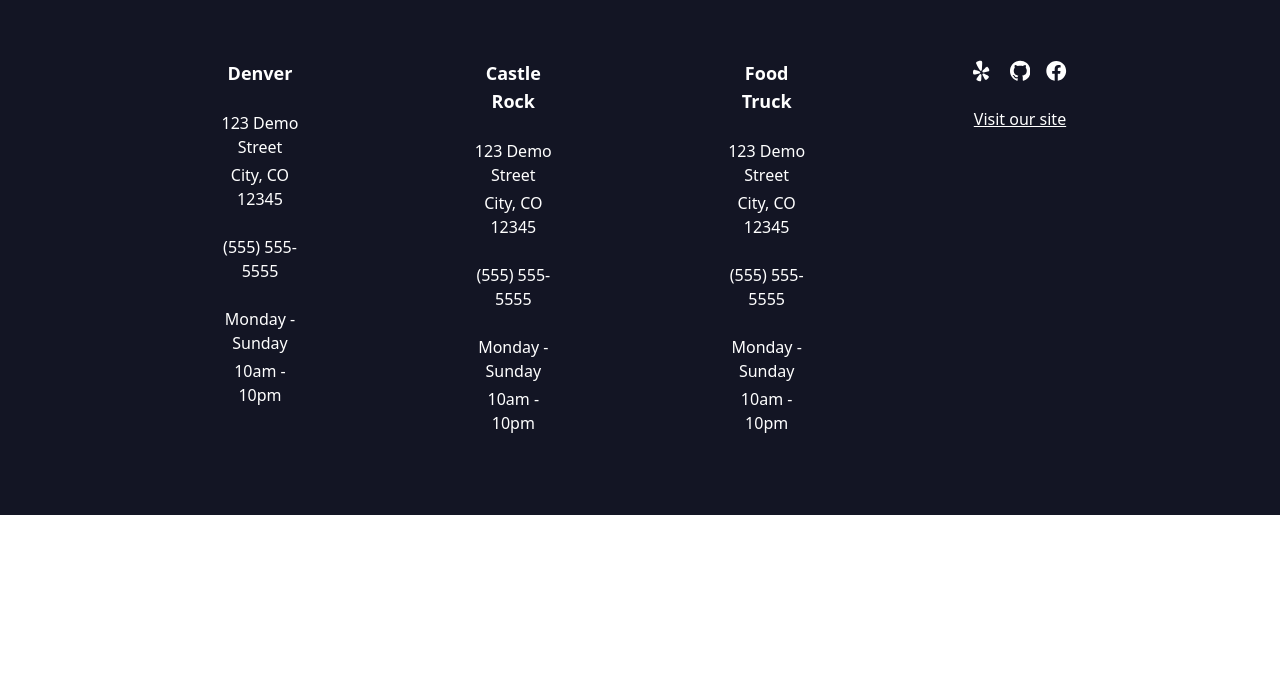
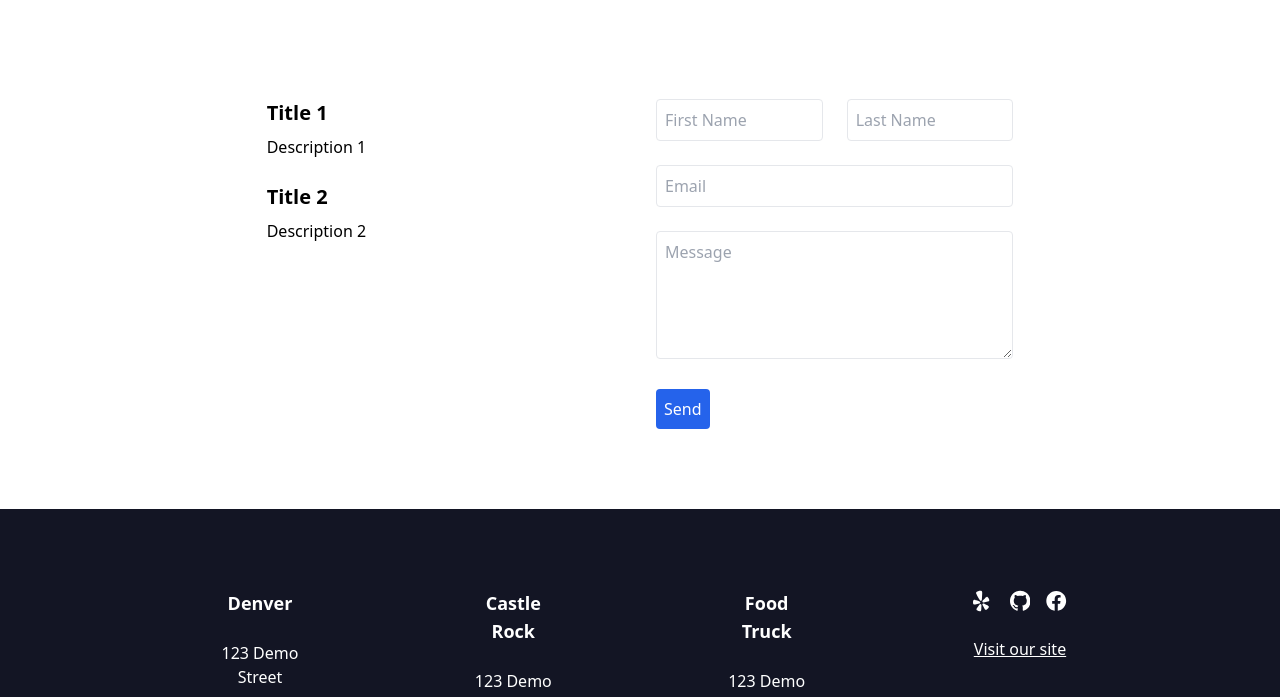
Before and after one commit to Amandapanda-hub/russet-restaurant-template, a React (Create React App) app: page /locations in a window 1280 px wide. Shown: the part 889-1586 px from the top of the page. Before the commit the page ends 1404 px from the top, so only its background shows below. Built offline with nearby package versions, Linux system fonts and the light colour scheme.

Commit message:
adding 1st locations content

```diff
--- a/src/pages/Locations/LocationsPage.jsx
+++ b/src/pages/Locations/LocationsPage.jsx
@@ -1,12 +1,15 @@
 import React from 'react'
 import LocationsRow from './components/LocationsRow/LocationsRow'
 import LocationsHero from './components/LocationsHero/LocationsHero'
+import LocationsContactForm from './components/LocationsContactForm/LocationsContactForm'
 
 export default function LocationsPage() {
   return (
    <>
    <LocationsHero/>
    <LocationsRow/>
+   <LocationsContactForm/>
+
    </>
   )
 }
--- /dev/null
+++ b/src/pages/Locations/components/LocationsContactForm/LocationsContactForm.jsx
@@ -0,0 +1,55 @@
+import React from 'react';
+
+export default function LocationsContactForm() {
+  return (
+    <div className="container mx-auto mt-10 p-4 sm:p-20 text-black">
+      <div className="max-w-screen-lg mx-auto w-full sm:w-3/4 md:w-2/3">
+        <div className="grid grid-cols-1 md:grid-cols-2 gap-8">
+
+        {/* Left container with H2 and P elements */}
+        <div className="flex flex-col space-y-6">
+          <div>
+            <h2 className="text-xl font-semibold">Title 1</h2>
+            <p className="mt-2">Description 1</p>
+          </div>
+          <div>
+            <h2 className="text-xl font-semibold">Title 2</h2>
+            <p className="mt-2">Description 2</p>
+          </div>
+        </div>
+
+        {/* Right container with form */}
+        <div>
+          <form className="space-y-6">
+            <div className="grid grid-cols-1 sm:grid-cols-2 gap-6">
+              <input
+                type="text"
+                placeholder="First Name"
+                className="p-2 border rounded"
+              />
+              <input
+                type="text"
+                placeholder="Last Name"
+                className="p-2 border rounded"
+              />
+            </div>
+            <input
+              type="email"
+              placeholder="Email"
+              className="w-full p-2 border rounded"
+            />
+            <textarea
+              placeholder="Message"
+              className="w-full p-2 border rounded h-32"
+            ></textarea>
+            <button className="bg-blue-600 hover:bg-blue-700 text-white p-2 rounded">
+              Send
+            </button>
+          </form>
+        </div>
+
+      </div>
+      </div>
+    </div>
+  )
+}
--- a/src/pages/Locations/components/LocationsRow/LocationsRow.jsx
+++ b/src/pages/Locations/components/LocationsRow/LocationsRow.jsx
@@ -3,7 +3,7 @@ import footerData from '../../../../data/footerData';
 
 export default function LocationsRow() {
   return (
-    <div className='bg-[#131524] text-white py-20'>
+    <div className=' text-black py-20'>
       <div className='max-w-screen-lg mx-auto w-full sm:w-3/4 md:w-2/3 text-center'>
         <div className='grid grid-cols-1 sm:grid-cols-2 md:grid-cols-3 gap-40'>
           {footerData.slice(0, 3).map((column, index) => (
```
Also changed, not shown: src/pages/Locations/components/LocationForm/LocationsForm.jsx (deleted).
